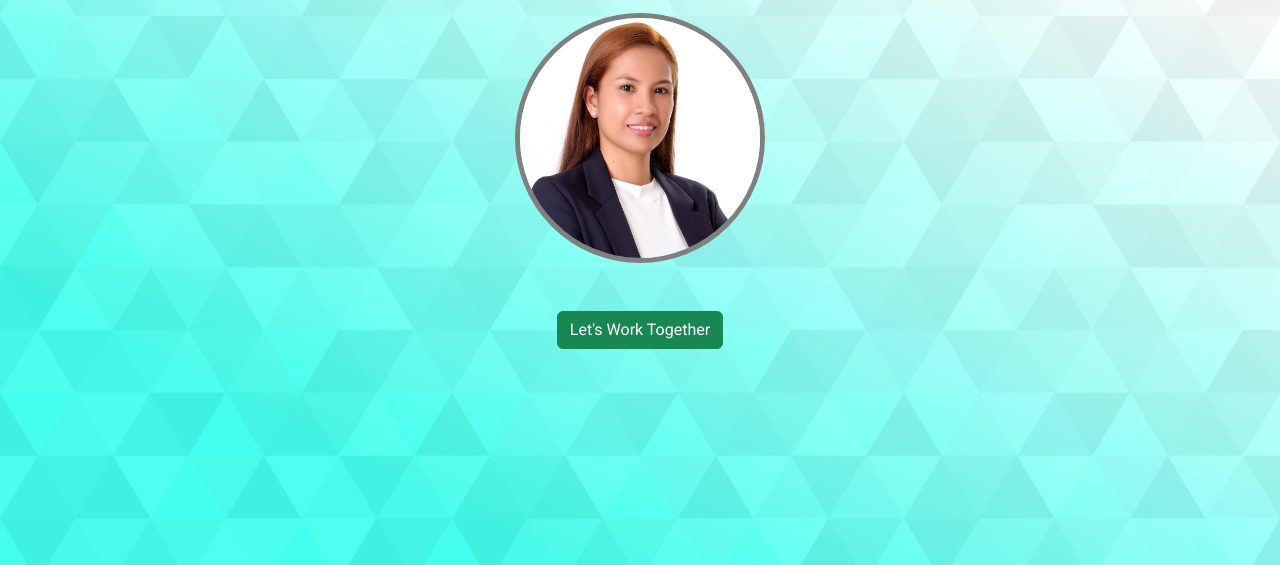
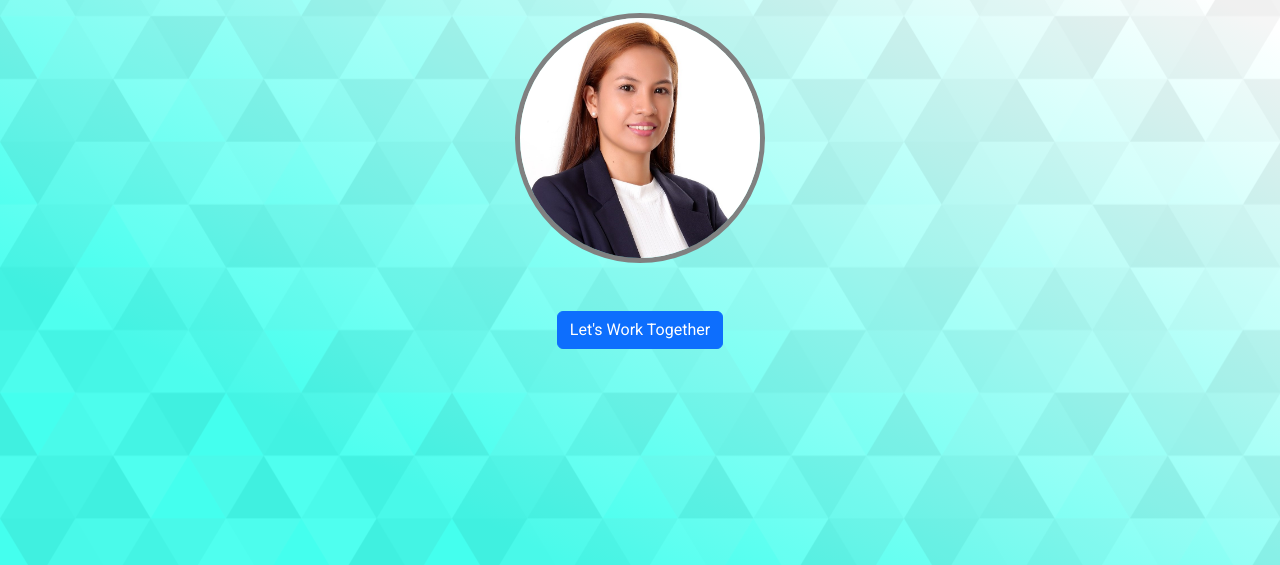
Before and after one commit to repollosaai/fcb-portfolio, a plain HTML site: page index.html in a window 1280 px wide. Shown: the part 235-800 px from the top of the page. Drawn offline with nearby package versions, Linux system fonts and the light colour scheme.

Commit message:
Update index.html

```diff
--- a/index.html
+++ b/index.html
@@ -29,7 +29,7 @@
 
 			<img src="images/me.jpg" alt="my image" id="profile" class="img-fluid mb-5">
 
-			<a class="btn btn-success" href="mailto:repollosaai@gmail.com">Let's Work Together</a>
+			<a class="btn btn-primary" href="mailto:repollosaai@gmail.com">Let's Work Together</a>
 
 		</section>
 
```
